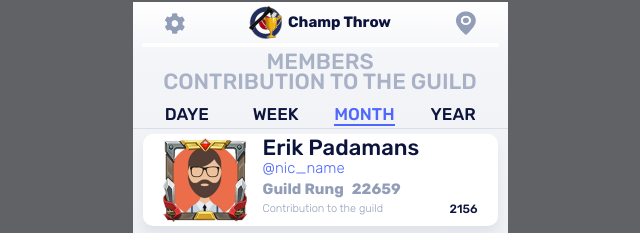
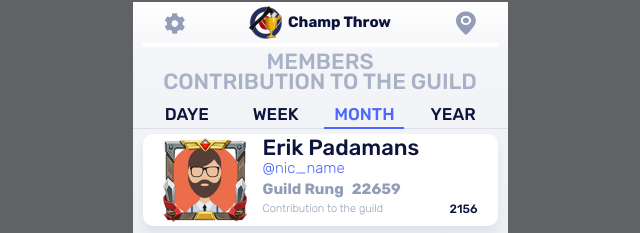
Before and after one commit to IzvekovWeb/Champ_Throw, a website built with webpack: page src/www/screen-12.html in a window 1280 px wide. Shown: the part 98-331 px from the top of the page, 320-960 px from the left. Built offline with nearby package versions, Linux system fonts and the light colour scheme; files whose address does not match are found by name; a web font is replaced by a local one.

Commit message:
Screen 12. Правки

```diff
--- a/src/www/screen-12.html
+++ b/src/www/screen-12.html
@@ -40,8 +40,8 @@
         <div class="mini-tab-bar__tab ">
           <span class="mini-tab-bar__tab-text ">WEEK</span>
         </div>
-        <div class="mini-tab-bar__tab ">
-          <span class="mini-tab-bar__tab-text mini-tab-bar__tab--active">MONTH</span>
+        <div class="mini-tab-bar__tab mini-tab-bar__tab--active">
+          <span class="mini-tab-bar__tab-text ">MONTH</span>
         </div>
         <div class="mini-tab-bar__tab ">
           <span class="mini-tab-bar__tab-text">YEAR</span>
```
